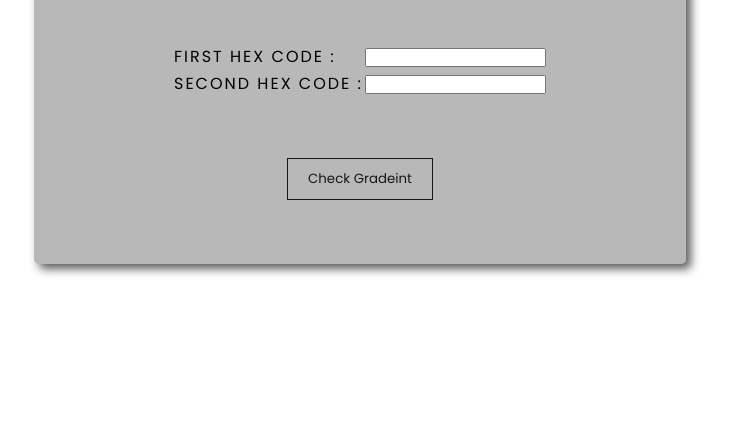
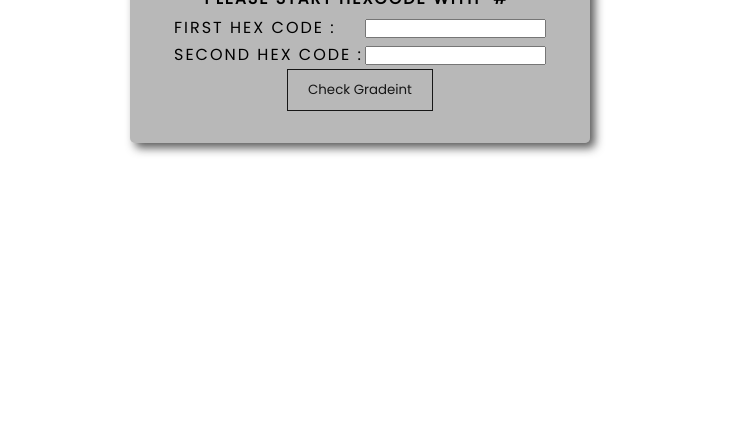
Before and after one commit to therealshizan/gradientchecker.github.io, a plain HTML site: page index.html in a window 1280 px wide. Shown: the part 376-800 px from the top of the page, without its empty margins (280-1009 px from the left). Drawn offline with Linux system fonts and the light colour scheme.

Commit message:
Update main.css

```diff
--- a/css/main.css
+++ b/css/main.css
@@ -17,10 +17,10 @@ body{
 
 .content {
     background: rgb(22 22 22 / 30%);
-    padding: 4rem 8em;
+    padding: 2rem;
     box-shadow: 5px 5px 10px 0px rgb(22 22 22 / 70%);
     border-radius: 5px;
-    height: 60vh;
+    height: auto;
     display: flex;
     flex-direction: column;
     align-items: center;
```
